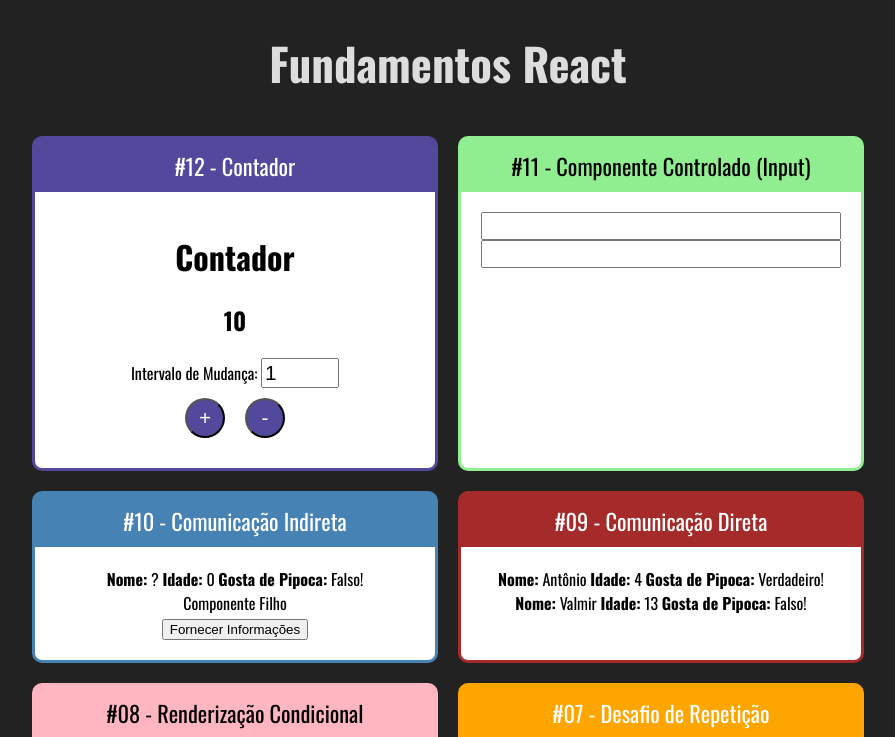
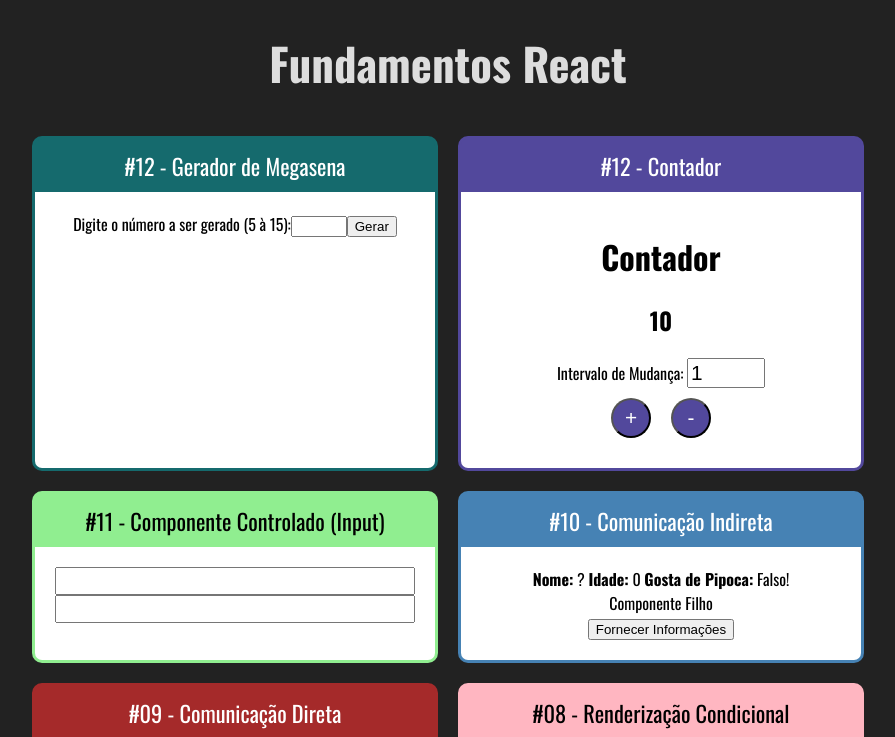
Before and after one commit to BrauUu/cource-react-fundaments, a React (Create React App) app: page / in a window 1280 px wide. Shown: the top 737 px of the page, without its empty margins (192-1087 px from the left). Built offline with nearby package versions, Linux system fonts and the light colour scheme.

Commit message:
Adding Mega generator component and sorting out Counter component

```diff
--- a/src/App.jsx
+++ b/src/App.jsx
@@ -15,6 +15,7 @@
 import IndirectFather from './components/comunication/indirect/Father'
 import Input from './components/form/Input'
 import Counter from './components/counter/Counter';
+import Mega from './components/mega/Mega';
 
 import './App.css'
 
@@ -22,8 +23,11 @@
   <div className="App">
     <h1>Fundamentos React</h1>
     <div className="Cards">
+      <Card title="#12 - Gerador de Megasena" backgroundColor="#156a6d" >
+        <Mega/>
+      </Card>
       <Card title="#12 - Contador" backgroundColor="#52489c" >
-        <Counter initialValue={10}/>
+        <Counter initialValue={10} />
       </Card>
       <Card title="#11 - Componente Controlado (Input)" backgroundColor="lightgreen" color="black">
         <Input />
--- /dev/null
+++ b/src/components/counter/Buttons.js
@@ -0,0 +1,10 @@
+import React from 'react'
+
+export default props => {
+    return (
+        <div>
+            <button onClick={props.inc}> + </button>
+            <button onClick={props.dec}> - </button>
+        </div>
+    )
+}
--- a/src/components/counter/Counter.jsx
+++ b/src/components/counter/Counter.jsx
@@ -1,6 +1,11 @@
 import React  from 'react'
 
+import Display from './Display'
+import Buttons from './Buttons'
+import StepForm from './StepForm'
+
 import './Counter.css'
+
 
 export default class Counter extends React.Component {
 
@@ -26,9 +31,9 @@
         })
     }
 
-    setStep = (event) => {
+    setStep = (newStep) => {
         this.setState({
-            step: +event.target.value
+            step: newStep
         })
     }
 
@@ -36,17 +41,9 @@
          return (
              <div className='counter-div'>
                 <h1>Contador</h1>
-                <div>
-                    <h2>{this.state.number}</h2>
-                    <label>Intervalo de Mudança: </label>
-                    <input
-                        type="number"
-                        value={this.state.step}
-                        onChange={this.setStep}
-                    ></input>
-                </div>
-                <button onClick={this.inc}> + </button>
-                <button onClick={this.dec}> - </button>
+                <Display number={this.state.number} />
+                <StepForm setStep={this.setStep} step={this.state.step}/>
+                <Buttons inc={this.inc} dec={this.dec}/>
              </div>
          )
      }
--- /dev/null
+++ b/src/components/counter/Display.jsx
@@ -0,0 +1,12 @@
+import React  from 'react'
+
+export default props => {
+
+    let {number} = props
+
+    return (
+        <div>
+             <h2>{number}</h2>
+        </div>
+    )
+}
--- /dev/null
+++ b/src/components/counter/StepForm.jsx
@@ -0,0 +1,14 @@
+import React from 'react'
+
+export default props => {
+    return (
+        <div>
+            <label>Intervalo de Mudança: </label>
+            <input
+                type="number"
+                value={props.step}
+                onChange={(e) => props.setStep(Number(e.target.value))}
+            ></input>
+        </div>
+    )
+}
--- /dev/null
+++ b/src/components/mega/Mega.jsx
@@ -0,0 +1,53 @@
+import React, {useState} from 'react'
+
+export default props => {
+
+    const [numValues, setNumValues] = useState()
+    const [generatedNumbers, setgeneratedNumbers] = useState([])
+
+    return (
+        <div>
+            <label>Digite o número a ser gerado (5 à 15):</label>
+            <input type='number' min={5} max={15} onChange={(e) => setNumValues(+e.target.value)}></input>
+            <button onClick={() => setgeneratedNumbers(randomValues(1,60, numValues))}>
+                Gerar
+            </button>
+            <div>
+            {
+               generatedNumbers == -1 ?
+                    <p>Algum problema ocorreu!</p>
+                :
+                    generatedNumbers.map(number => {
+                        if(generatedNumbers[generatedNumbers.length - 1] == number)
+                            return <span>{number}</span>
+                        return <span>{number}, </span>
+                    })
+            }
+            </div>
+        </div>
+    )
+}
+
+function randomValues(min,max, numValues) {
+
+    let arrRandomValues = []
+
+    if(!(numValues <  5 || numValues > 15)) {
+        for(let i = 0; i < numValues;i++) {
+            let randomNum = Math.round(Math.random() * (max - min) + min)
+            if(!arrRandomValues.includes(randomNum))
+            {
+                arrRandomValues.push(randomNum)
+            }
+            else i--
+        }
+
+        arrRandomValues.sort( (a, b) => {
+            return a - b;
+        });
+
+        return arrRandomValues
+    }
+
+    return -1
+}
```
